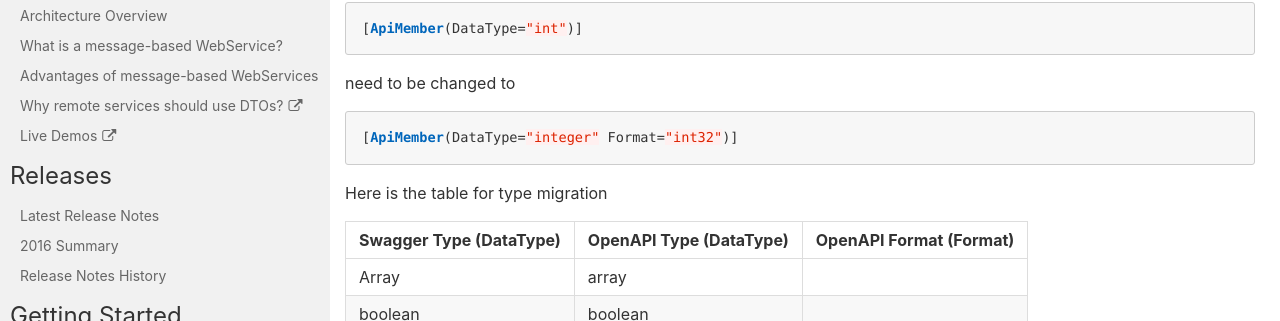
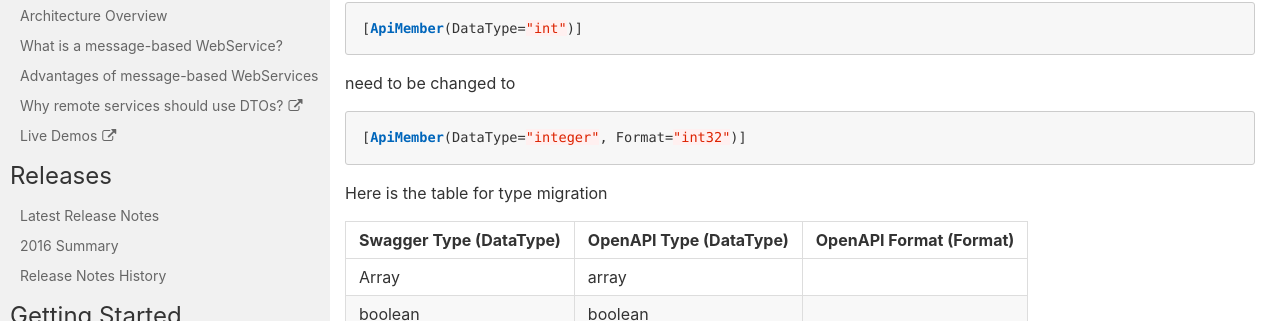
Before and after one commit to timker/docs, a Jekyll site: the page built from docs/_documentation/OpenAPI.md, in a window 1280 px wide and 900 px high, scrolled down 1294 px. Shown: the part 131-452 px from the top of the window. Built offline with Jekyll 4.4.1, drawn with Linux system fonts in a browser that asks for light colours; nearby versions of some CDN libraries.

Commit message:
Add missing comma

````diff
--- a/docs/_documentation/OpenAPI.md
+++ b/docs/_documentation/OpenAPI.md
@@ -67,7 +67,7 @@ Please note, that if you used `ApiMember.DataType` for annotating `SwaggerFeatur
 ```
 need to be changed to
 ```csharp
-[ApiMember(DataType="integer" Format="int32")]
+[ApiMember(DataType="integer", Format="int32")]
 ```
 
 Here is the table for type migration
````
